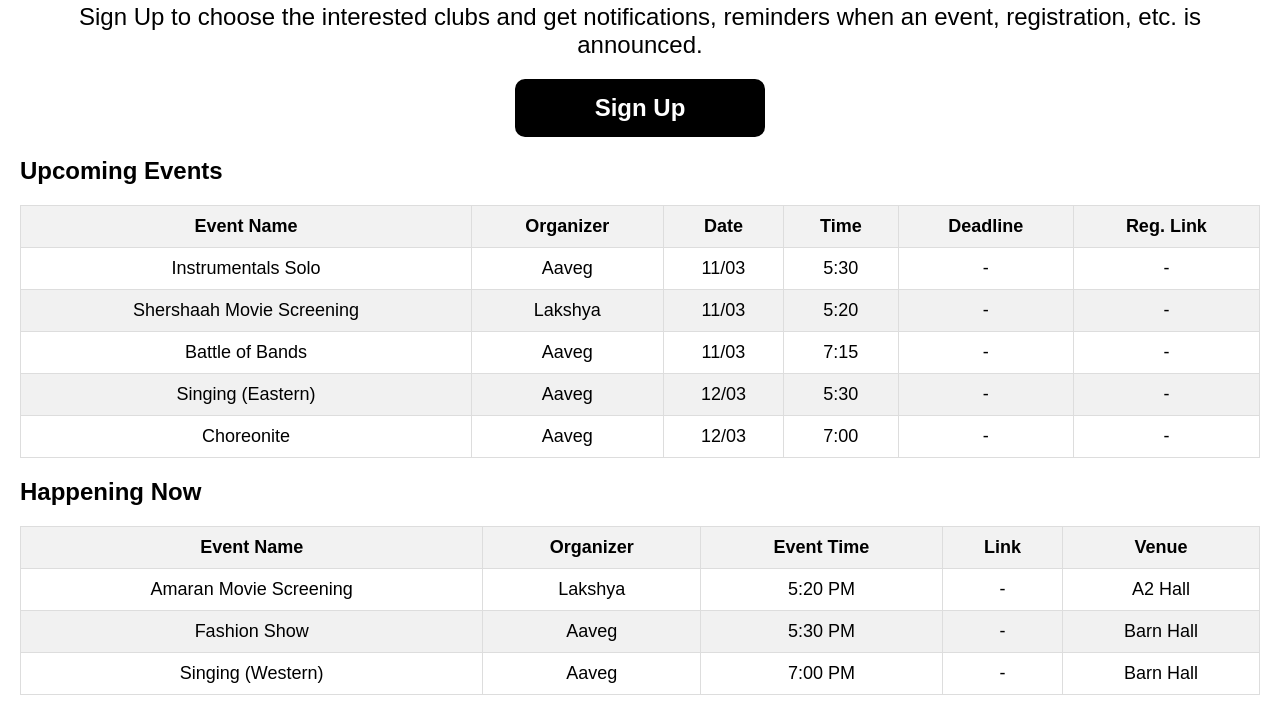
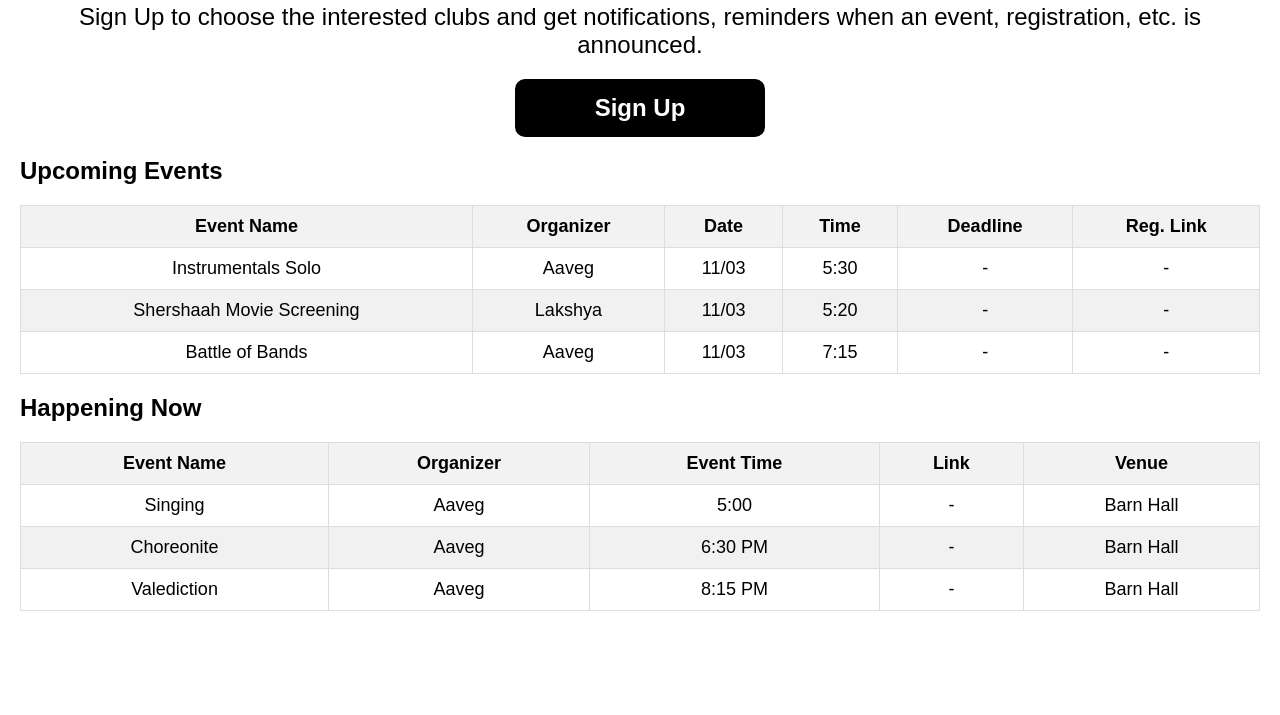
Before and after one commit to nmia-nitt/NMIA, a plain HTML site: page index.html in a window 1280 px wide. Shown: the part 197-912 px from the top of the page. After the commit the page ends 828 px from the top, so only its background shows below. Drawn offline with Linux system fonts and the light colour scheme.

Commit message:
Update index.html

```diff
--- a/index.html
+++ b/index.html
@@ -126,6 +126,7 @@
                 </tr>
             </thead>
             <tbody>
+
                 <tr>
                     <td data-label="Event Name">Instrumentals Solo</td>
                     <td data-label="Organizer">Aaveg</td>
@@ -150,22 +151,6 @@
                     <td data-label="Deadline">-</td>
                     <td data-label="Reg. Link">-</td>
                 </tr>
-                <tr>
-                    <td data-label="Event Name">Singing (Eastern)</td>
-                    <td data-label="Organizer">Aaveg</td>
-                    <td data-label="Date">12/03</td>
-                    <td data-label="Time">5:30</td>
-                    <td data-label="Deadline">-</td>
-                    <td data-label="Reg. Link">-</td>
-                </tr>
-                <tr>
-                    <td data-label="Event Name">Choreonite</td>
-                    <td data-label="Organizer">Aaveg</td>
-                    <td data-label="Date">12/03</td>
-                    <td data-label="Time">7:00</td>
-                    <td data-label="Deadline">-</td>
-                    <td data-label="Reg. Link">-</td>
-                </tr>
             </tbody>
         </table>
     </div>
@@ -182,26 +167,24 @@
                 </tr>
             </thead>
             <tbody>
-
                 <tr>
-                    <td data-label="Event Name">Amaran Movie Screening</td>
-                    <td data-label="Organizer">Lakshya</td>
-                    <td data-label="Event Time">5:20 PM</td>
-                    <td data-label="Link">-</td>
-                    <td data-label="Venue">A2 Hall</td>
-                </tr>
-
-                <tr>
-                    <td data-label="Event Name">Fashion Show</td>
+                    <td data-label="Event Name">Singing</td>
                     <td data-label="Organizer">Aaveg</td>
-                    <td data-label="Event Time">5:30 PM</td>
+                    <td data-label="Time">5:00</td>
                     <td data-label="Link">-</td>
                     <td data-label="Venue">Barn Hall</td>
                 </tr>
                 <tr>
-                    <td data-label="Event Name">Singing (Western)</td>
+                    <td data-label="Event Name">Choreonite</td>
                     <td data-label="Organizer">Aaveg</td>
-                    <td data-label="Event Time">7:00 PM</td>
+                    <td data-label="Event Time">6:30 PM</td>
+                    <td data-label="Link">-</td>
+                    <td data-label="Venue">Barn Hall</td>
+                </tr>
+                <tr>
+                    <td data-label="Event Name">Valediction</td>
+                    <td data-label="Organizer">Aaveg</td>
+                    <td data-label="Event Time">8:15 PM</td>
                     <td data-label="Link">-</td>
                     <td data-label="Venue">Barn Hall</td>
                 </tr>
```
